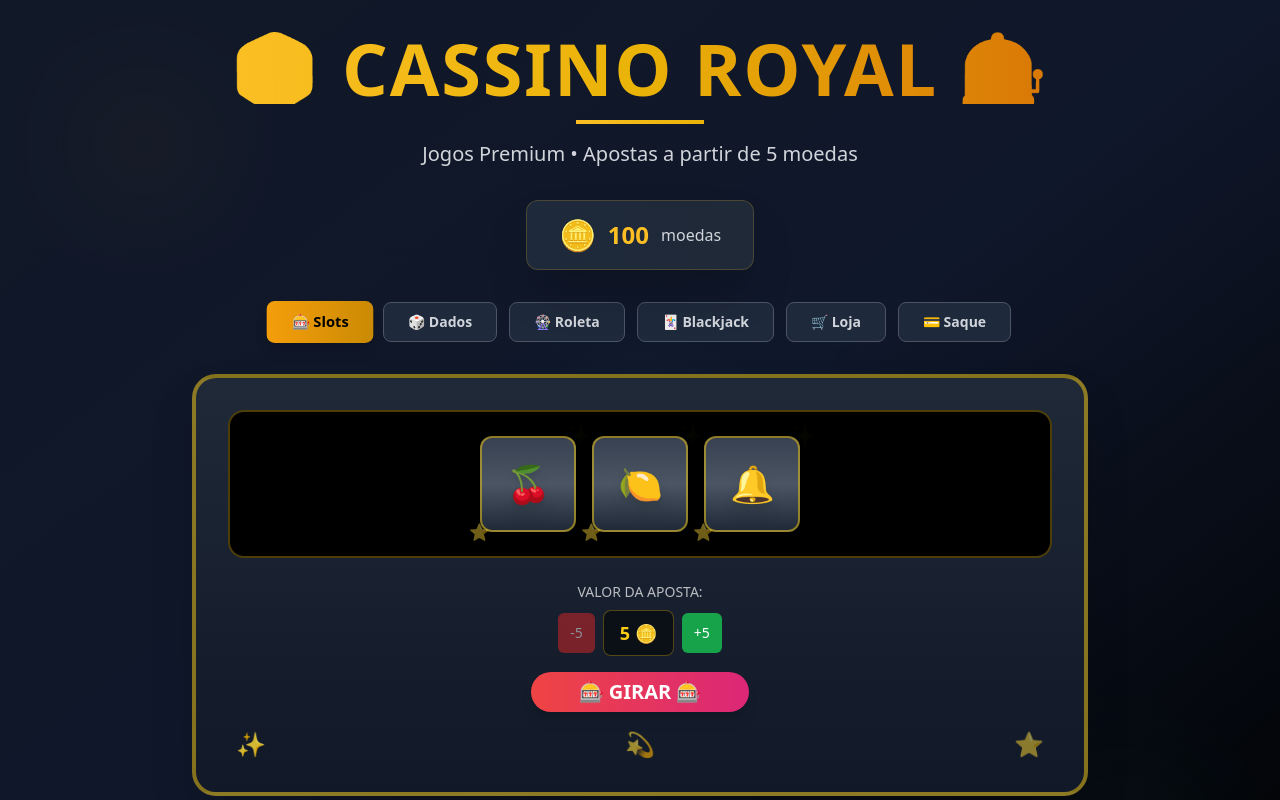
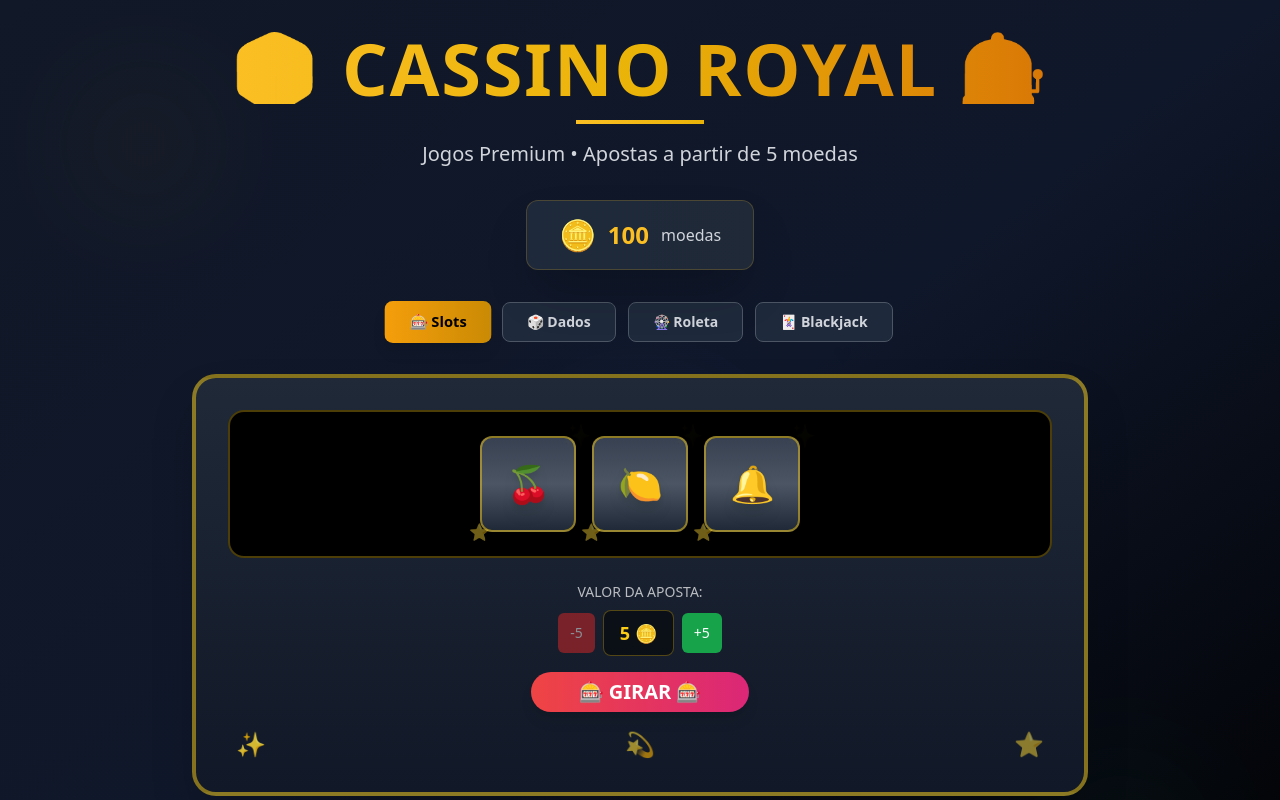
Before and after one commit to daniel-mmarques/coin-cascade-craze, a React (Vite) app: page / in a window 1280 px wide. Shown: the top 800 px of the page. Built offline with nearby package versions, Linux system fonts and the light colour scheme.

Commit message:
Remove shop and withdrawal features
Removed the shop and withdrawal components and related functionality.

```diff
--- a/src/pages/Index.tsx
+++ b/src/pages/Index.tsx
@@ -1,15 +1,14 @@
+
 import { useState, useEffect } from 'react';
 import { Button } from '@/components/ui/button';
 import SlotMachine from '@/components/SlotMachine';
 import Dice from '@/components/Dice';
 import Roulette from '@/components/Roulette';
 import Blackjack from '@/components/Blackjack';
-import CoinShop from '@/components/CoinShop';
 import CoinExplosion from '@/components/CoinExplosion';
 import { useCoins } from '@/hooks/useCoins';
-import Withdrawal from '@/components/Withdrawal';
 
-type GameType = 'slots' | 'dice' | 'roulette' | 'blackjack' | 'shop' | 'withdrawal';
+type GameType = 'slots' | 'dice' | 'roulette' | 'blackjack';
 
 const Index = () => {
   const [showCoins, setShowCoins] = useState(false);
@@ -26,21 +25,11 @@ const Index = () => {
     return spendCoins(betAmount);
   };
 
-  const handlePurchase = (amount: number) => {
-    addCoins(amount);
-  };
-
-  const handleWithdraw = (withdrawAmount: number) => {
-    return spendCoins(withdrawAmount);
-  };
-
   const games = {
     slots: { name: '🎰 Slots', component: <SlotMachine onWin={handleWin} onSpin={handleSpin} /> },
     dice: { name: '🎲 Dados', component: <Dice onWin={handleWin} onSpin={handleSpin} /> },
     roulette: { name: '🎡 Roleta', component: <Roulette onWin={handleWin} onSpin={handleSpin} /> },
     blackjack: { name: '🃏 Blackjack', component: <Blackjack onWin={handleWin} onSpin={handleSpin} /> },
-    shop: { name: '🛒 Loja', component: <CoinShop onPurchase={handlePurchase} /> },
-    withdrawal: { name: '💳 Saque', component: <Withdrawal coins={coins} onWithdraw={handleWithdraw} /> },
   };
 
   return (
@@ -134,16 +123,6 @@ const Index = () => {
               <p className="text-sm">🃏 Blackjack: 2.5x | Vitória normal: 2x</p>
             </div>
           )}
-          {currentGame === 'shop' && (
-            <div className="bg-slate-800/50 rounded-lg p-4 border border-gray-700">
-              <p className="text-sm text-gray-300">💳 Compre moedas para continuar jogando! Apenas R$ 0,20 por moeda</p>
-            </div>
-          )}
-          {currentGame === 'withdrawal' && (
-            <div className="bg-slate-800/50 rounded-lg p-4 border border-gray-700">
-              <p className="text-sm text-gray-300">💰 Converta suas moedas em dinheiro real via PIX! Mínimo de 50 moedas</p>
-            </div>
-          )}
         </div>
       </div>
 
```
